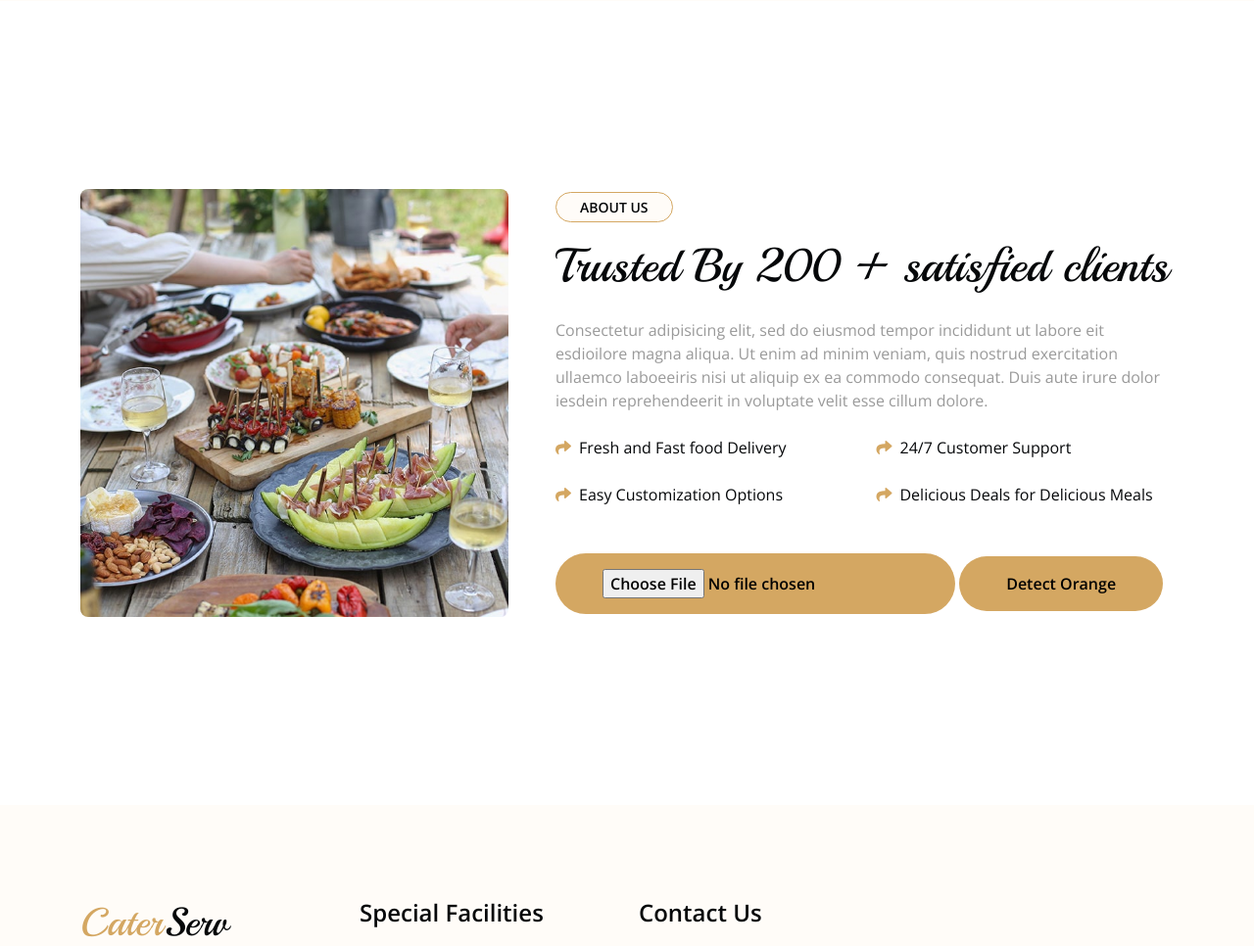
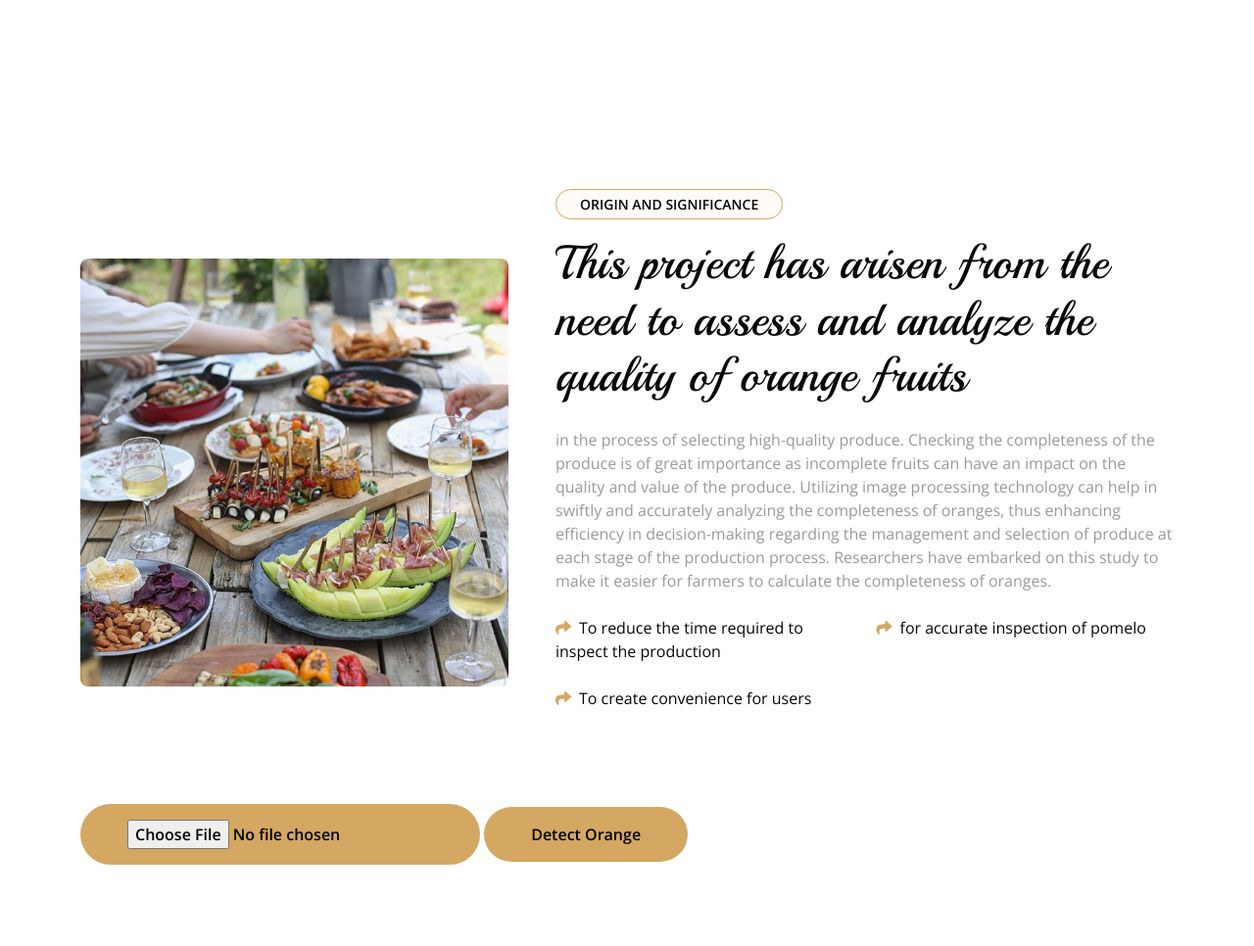
Before and after one commit to KanapongAiamtip/aaqorf, a Flask app: page / in a window 1280 px wide. Shown: the part 735-1701 px from the top of the page at 98% size. Run offline with Flask 3, Linux system fonts and the light colour scheme; some libraries are stand-ins or nearby versions.

Commit message:
update code

```diff
--- a/templates/index.html
+++ b/templates/index.html
@@ -116,27 +116,19 @@
                         <img src="/static/img/about.jpg" class="img-fluid rounded" alt="">
                     </div>
                     <div class="col-lg-7 wow bounceInUp" data-wow-delay="0.3s">
-                    <small
-                        class="d-inline-block fw-bold text-dark text-uppercase bg-light border border-primary rounded-pill px-4 py-1 mb-3">About
-                        Us</small>
-                    <h1 class="display-5 mb-4">Trusted By 200 + satisfied clients</h1>
-                    <p class="mb-4">Consectetur adipisicing elit, sed do eiusmod tempor incididunt ut labore eit
-                        esdioilore magna aliqua. Ut enim ad minim veniam,
-                        quis nostrud exercitation ullaemco laboeeiris nisi ut aliquip ex ea commodo consequat. Duis aute
-                        irure
-                        dolor iesdein reprehendeerit in voluptate velit esse cillum dolore.</p>
+                        <small class="d-inline-block fw-bold text-dark text-uppercase bg-light border border-primary rounded-pill px-4 py-1 mb-3">Origin and Significance</small>
+                        <h1 class="display-5 mb-4">This project has arisen from the need to assess and analyze the quality of orange fruits</h1>
+                        <p class="mb-4">in the process of selecting high-quality produce. Checking the completeness of the produce is of great importance as incomplete fruits can have an impact on the quality and value of the produce. Utilizing image processing technology can help in swiftly and accurately analyzing the completeness of oranges, thus enhancing efficiency in decision-making regarding the management and selection of produce at each stage of the production process. Researchers have embarked on this study to make it easier for farmers to calculate the completeness of oranges.</p>
                         <div class="row g-4 text-dark mb-5">
                             <div class="col-sm-6">
-                            <i class="fas fa-share text-primary me-2"></i>Fresh and Fast food Delivery
+                                <i class="fas fa-share text-primary me-2"></i>To reduce the time required to inspect the production
                             </div>
                             <div class="col-sm-6">
-                            <i class="fas fa-share text-primary me-2"></i>24/7 Customer Support
+                                <i class="fas fa-share text-primary me-2"></i>for accurate inspection of pomelo
                             </div>
                             <div class="col-sm-6">
-                            <i class="fas fa-share text-primary me-2"></i>Easy Customization Options
+                                <i class="fas fa-share text-primary me-2"></i>To create convenience for users
                             </div>
-                        <div class="col-sm-6">
-                            <i class="fas fa-share text-primary me-2"></i>Delicious Deals for Delicious Meals
                         </div>
                     </div>
                     <div class="bluid">
```
Lines whose indentation alone changed are shown as unchanged.
